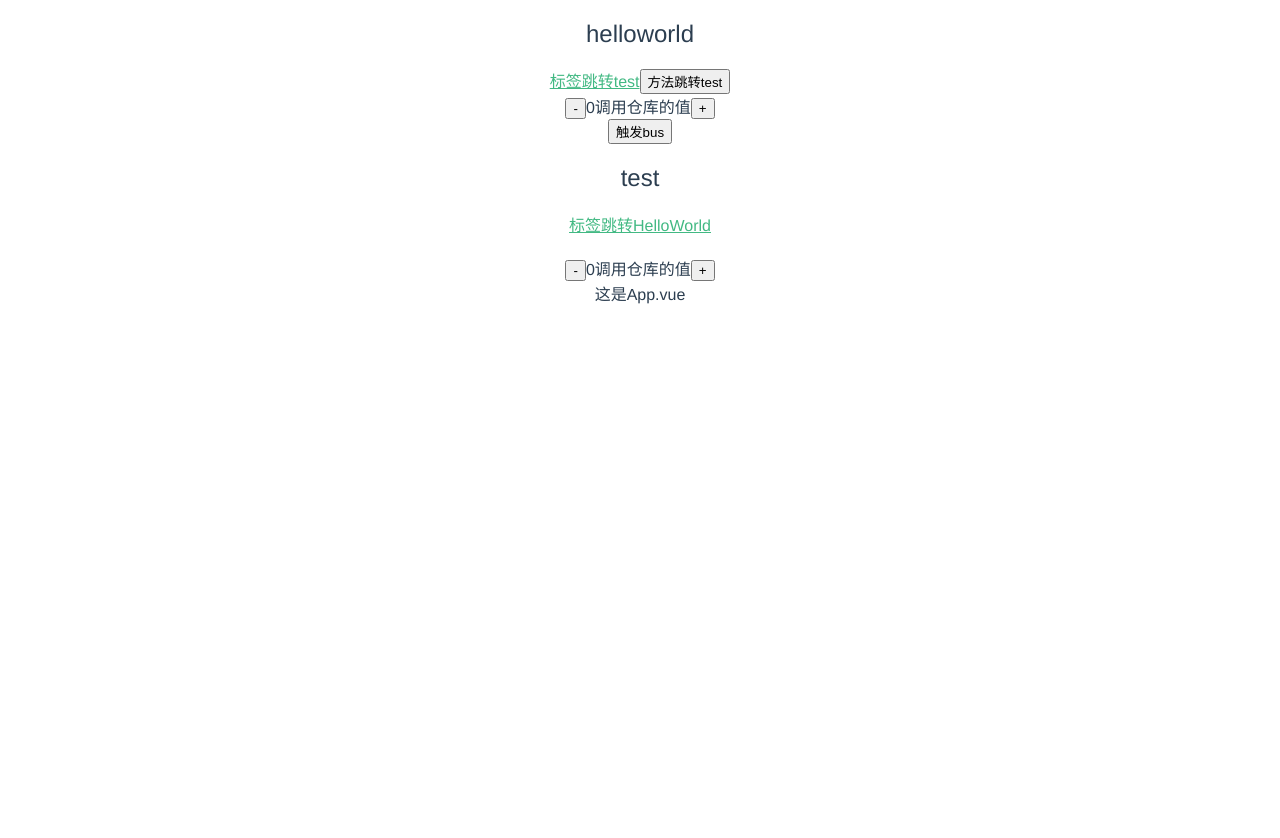
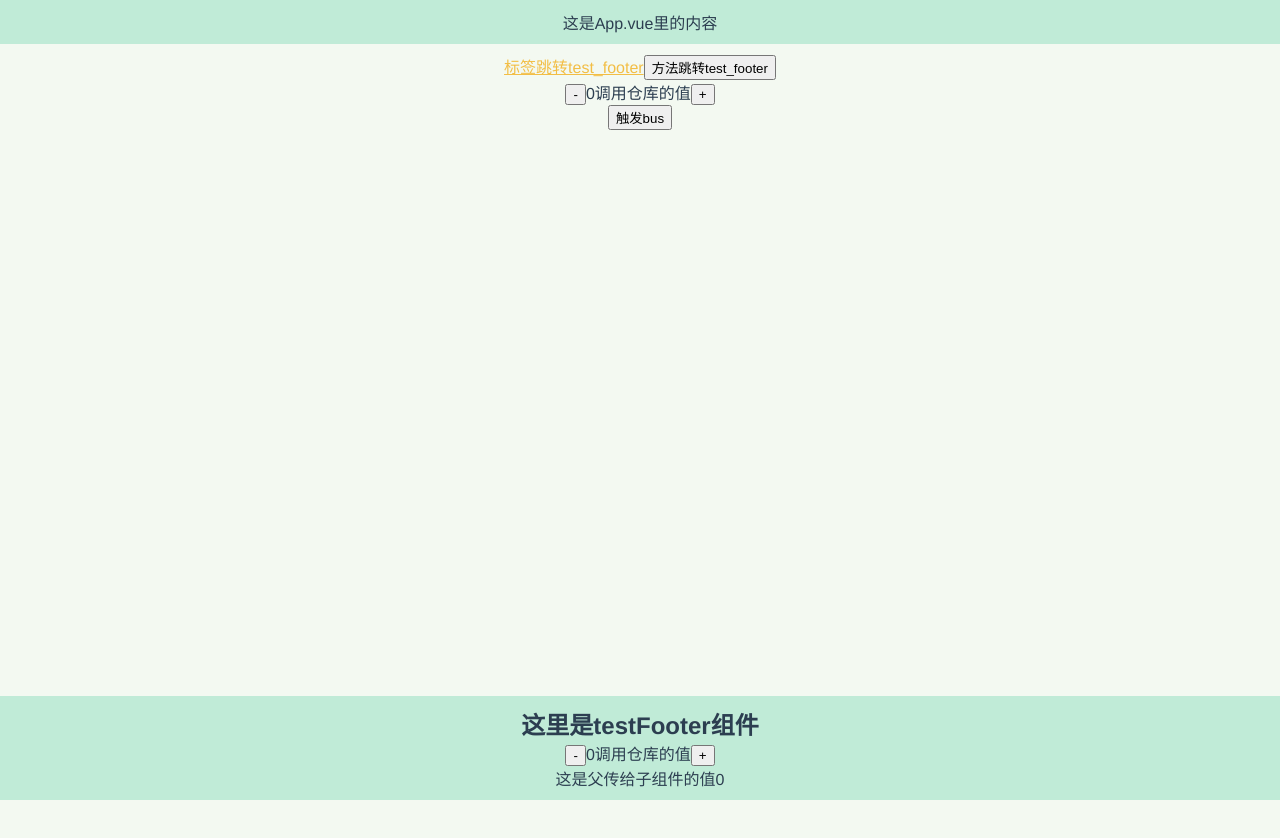
Before and after one commit to MrChenXP/MyDocs, a Vue app in the folder vuecli/: page /#/ in a window 1280 px wide. Shown: the top 838 px of the page. Before the commit the page ends 800 px from the top, so only its background shows below. Built offline with nearby package versions, Linux system fonts and the light colour scheme.

Commit message:
test.vue(test_footer.vue) 改名，增加子组件文档

```diff
--- a/vuecli/src/App.vue
+++ b/vuecli/src/App.vue
@@ -1,8 +1,8 @@
 <template>
   <div id="appp">
-    <!--接受其他组件-->
+    <div class="appp_header">这是App.vue里的内容</div>
+    <!--使用这个标签接受其他组件-->
     <router-view/>
-    <div>这是App.vue</div>
   </div>
 </template>
 
@@ -13,14 +13,27 @@ export default {
 </script>
 
 <style>
+body, h1, h2{
+  padding: 0;
+  margin: 0;
+}
+a {
+  color: #f2be45;
+}
 #appp {
   font-family: 'Avenir', Helvetica, Arial, sans-serif;
   -webkit-font-smoothing: antialiased;
   -moz-osx-font-smoothing: grayscale;
   text-align: center;
   color: #2c3e50;
+  height: 100vh;
 }
+
 .shou{
   cursor: pointer;
 }
+.appp_header{
+  padding: 10px 0;
+  background: #c0ebd7;
+}
 </style>
--- a/vuecli/src/components/HelloWorld.vue
+++ b/vuecli/src/components/HelloWorld.vue
@@ -1,8 +1,8 @@
 <template>
   <div class="hello">
-    <h2>helloworld</h2>
-    <router-link to="/test">标签跳转test</router-link>
-    <button v-on:click="link">方法跳转test</button>
+    <router-link to="/test_footer">标签跳转test_footer</router-link>
+    <button v-on:click="link">方法跳转test_footer</button>
+
     <div class="vux-srote">
       <button v-on:click="jian">-</button>
       <span>{{$store.state.count}}调用仓库的值</span>
@@ -13,8 +13,10 @@
       <button @click="bus">触发bus</button>
     </div>
 
-
-    <test></test>
+    <!--components里用的时驼峰注册,vue-cli可以识别'-'这种命名方式
+        val是子组件的属性,父向子传值。如果传的是引用(Object,Function等),
+          其中一个子组件更改了val值,另一个也会跟着更改val值 -->
+    <test-footer v-bind:val="msg"></test-footer>
 
   </div>
 </template>
@@ -22,7 +24,7 @@
 <script>
   import Bus from '../assets/bus'
   // 局部注册,只能在这个页面使用
-  import test from './test.vue'
+  import testFooter from './test_footer.vue'
 
   export default {
     name: 'HelloWorld',
@@ -32,11 +34,11 @@
         A: this.$route.params.ii
       }
     },
-    // "test":test可以简写为test es6写法
-    components: {test},
+    // "test_footer":test_footer可以简写为test es6写法
+    components: {testFooter},
     methods: {
       link: function () {
-        this.$router.push({path: '/test'});
+        this.$router.push({path: '/test_footer'});
       },
       jia: function () {
         this.$store.commit('jia');
@@ -61,21 +63,9 @@
 <!--默认按照文档流方式,后引入的css层级高,会出现子覆盖父的样式
     但增加"scoped"代表只影响这个组件,不会影响他组件,包括子组件(通过标签属性data-v-xxxx唯一标识富来实现) -->
 <style scoped>
-  h1, h2 {
-    font-weight: normal;
-  }
-
-  ul {
-    list-style-type: none;
-    padding: 0;
-  }
-
-  li {
-    display: inline-block;
-    margin: 0 10px;
-  }
-
-  a {
-    color: #42b983;
+  .hello{
+    padding: 10px 0;
+    background: #f3f9f1;
+    height: 100%;
   }
 </style>
--- a/vuecli/src/components/test.vue
+++ b/vuecli/src/components/test_footer.vue
@@ -1,26 +1,47 @@
 <!--template标签 相当于body标签 用来解析html标签 第一级子代只能出现一个div-->
 <template>
-  <div id="div1">
-    <h2>test</h2>
-    <router-link to="/">标签跳转HelloWorld</router-link>
+  <div id="test_footer">
+    <h2>这里是testFooter组件</h2>
     <h2>{{msg}}</h2>
     <div class="vux-srote">
       <button v-on:click="jian">-</button>
       <span>{{$store.state.count}}调用仓库的值</span>
       <button v-on:click="jia">+</button>
     </div>
-    {{message}}
+    <div>这是父传给子组件的值{{val}}</div>
   </div>
 </template>
 
 <script>
   import Bus from '../assets/bus'
 export default {
-  name: 'test',
+  name: 'test_footer',
+  // props:["val","title"], 简易写法
+  props:{
+    val:{
+      type: Number, // Promise:全部
+      required: true, // 必填
+      default: '组件属性',
+    },
+    title:[Function, Symbol,Date,Promise], // 多个可能的类型
+    propE: {
+      type: Object,
+      // 对象或数组默认值必须从一个工厂函数获取
+      default: function () { // default:默认值
+        return { message: 'hello' }
+      }
+    },
+    // 自定义验证函数
+    propF: {
+      validator: function (value) {
+        // 这个值必须匹配下列字符串中的一个
+        return ['success', 'warning', 'danger'].indexOf(value) !== -1
+      }
+    }
+  },
   data () {
     return {
       msg: this.$route.params.ii,
-      message:  ''
     }
   },
   mounted() {
@@ -45,18 +66,12 @@ export default {
 
 <!-- Add "scoped" attribute to limit CSS to this component only -->
 <style scoped>
-h1, h2 {
-  font-weight: normal;
-}
-ul {
-  list-style-type: none;
-  padding: 0;
-}
-li {
-  display: inline-block;
-  margin: 0 10px;
-}
-a {
-  color: #42b983;
+#test_footer{
+  background: #c0ebd7;
+  position: fixed;
+  bottom: 0;
+  left: 0;
+  width: 100%;
+  padding: 10px 0;
 }
 </style>
--- a/vuecli/src/main.js
+++ b/vuecli/src/main.js
@@ -11,8 +11,8 @@ Vue.use(Vuex);  //安装 Vuex
 Vue.config.productionTip = false;
 
 // 注册为全局组件,这样每个页面都能直接通过<test></test>使用test组件,包扩App.vue
-// import test form './test' // 引入test组件
-// Vue.component("test",test) // (别人调用它时用的名字, 引入的组件名)
+// import test_footer form './test_footer' // 引入test组件
+// Vue.component("test-footer",test_footer) // (别人调用它时用的名字, 引入的组件名)
 // import 'bootstrap/dist/css/bootstrap.min.css'
 // import 'bootstrap/dist/js/bootstrap.min'
 
--- a/vuecli/src/router/index.js
+++ b/vuecli/src/router/index.js
@@ -1,7 +1,7 @@
 import Vue from 'vue'
 import Router from 'vue-router'
 import HelloWorld from '@/components/HelloWorld'  //要先引入组件才能 配置路由
-import a from '@/components/test'   //此刻的a对应下面的component：
+import a from '@/components/test_footer'   //此刻的a对应下面的component：
 import teme from '@/components/teme'
 import temeH from '@/components/temeH'
 import temeStu from '@/components/temeStu'
@@ -16,8 +16,8 @@ export default new Router({ //这里配置路由
       component: HelloWorld
     },
     {
-      path: '/test', //路由
-      name: 'test', //路由名
+      path: '/test_footer', //路由
+      name: 'test_footer', //路由名
       component: a ,//组件文件名
     },
     {//所有班级路由
```
